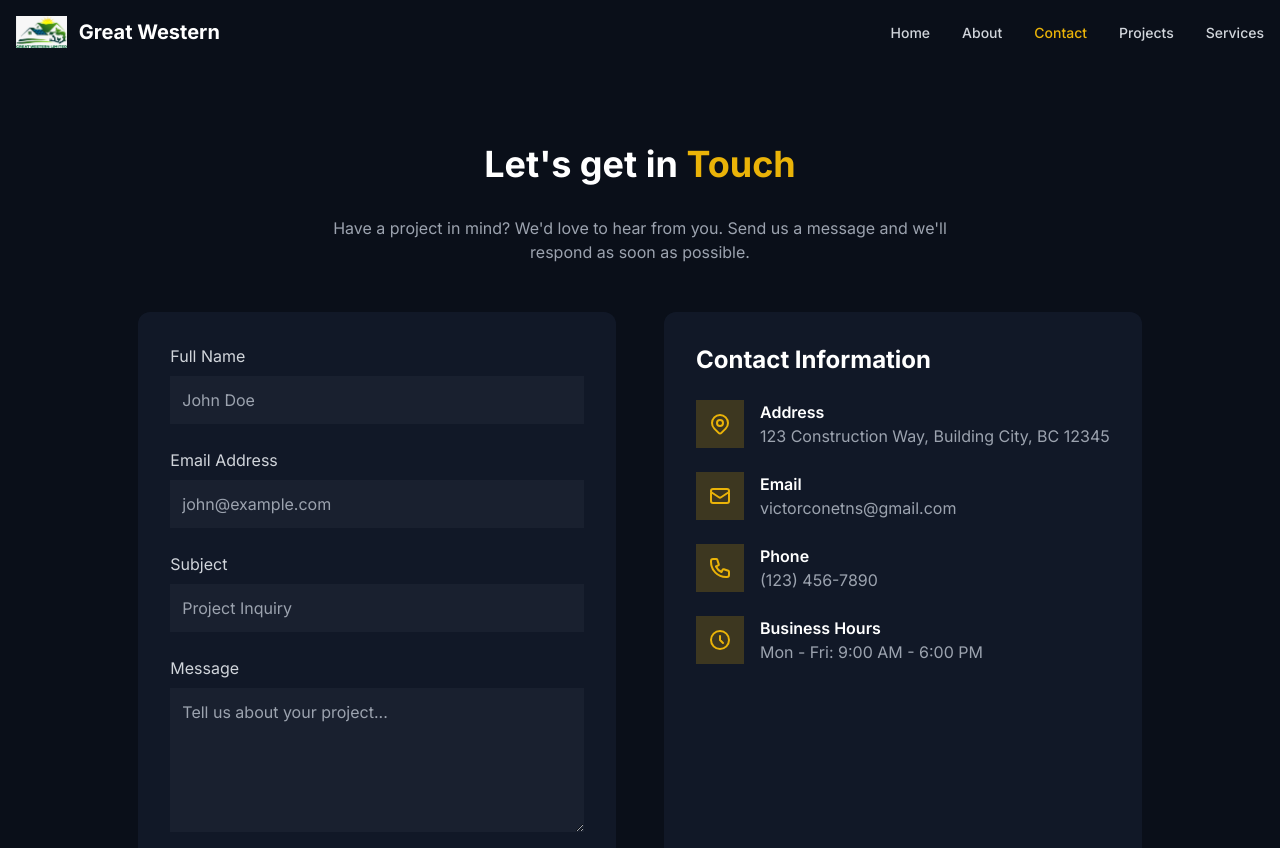
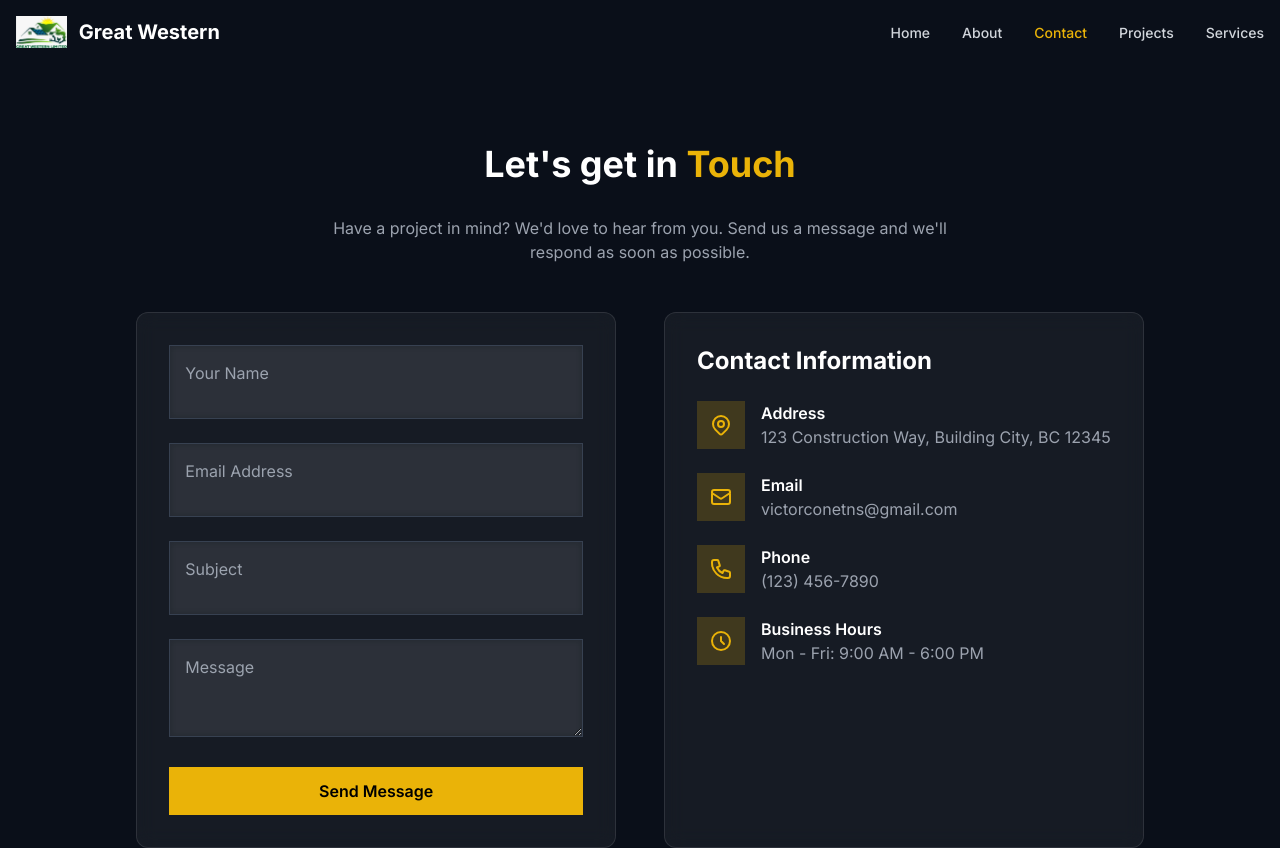
Before and after one commit to Solid-Victor/greatwestern, a Next.js app: page /contact in a window 1280 px wide. Shown: the top 848 px of the page. Built offline with nearby package versions, Linux system fonts and the light colour scheme.

Commit message:
Fix: Remove glass effect from footer and restore width to 100vw

```diff
--- a/app/about/page.tsx
+++ b/app/about/page.tsx
@@ -4,6 +4,7 @@ import { motion } from "framer-motion";
 import Image from "next/image";
 import { Button } from "@/components/ui/Button";
 import HeaderText from "@/components/ui/HeaderText";
+import { useTransform } from "framer-motion";
 
 const AboutPage = () => {
   return (
@@ -60,10 +61,23 @@ const AboutPage = () => {
             { number: "100+", label: "Expert Team" },
             { number: "50+", label: "Awards Won" },
           ].map((stat, index) => (
-            <div key={index} className="text-center">
-              <h4 className="text-4xl font-bold text-yellow-500 mb-2">{stat.number}</h4>
+            <motion.div
+              key={index}
+              initial={{ scale: 0.5, opacity: 0 }}
+              whileInView={{ scale: 1, opacity: 1 }}
+              viewport={{ once: true }}
+              className="stats-card"
+            >
+              <motion.span
+                initial={{ opacity: 0 }}
+                animate={{ opacity: 1 }}
+                transition={{ duration: 2 }}
+                className="text-4xl font-bold text-yellow-500"
+              >
+                {stat.number}
+              </motion.span>
               <p className="text-gray-400">{stat.label}</p>
-            </div>
+            </motion.div>
           ))}
         </motion.div>
 
--- a/app/contact/page.tsx
+++ b/app/contact/page.tsx
@@ -107,76 +107,79 @@ export default function ContactPage() {
           >
             <form onSubmit={handleSubmit} className="space-y-6">
               <div>
-                <label htmlFor="name" className="block text-gray-300 mb-2">
-                  Full Name
+                <div className="relative">
+                  <input
+                    id="name"
+                    type="text"
+                    className="peer w-full p-4 pt-8 bg-white/5 backdrop-blur-sm rounded-lg border border-gray-700 focus:border-yellow-500 transition-all duration-300"
+                    placeholder=" "
+                  />
+                  <label
+                    htmlFor="name"
+                    className="absolute left-4 top-2 text-sm text-gray-400 transition-all duration-300 peer-placeholder-shown:top-4 peer-placeholder-shown:text-base peer-focus:top-2 peer-focus:text-sm"
+                  >
+                    Your Name
                   </label>
-                <input
-                  type="text"
-                  id="name"
-                  value={formData.name}
-                  onChange={(e) => setFormData({ ...formData, name: e.target.value })}
-                  className={`w-full p-3 bg-[rgba(25,32,47,1)] text-white rounded-lg focus:outline-none focus:ring-2 ${
-                    errors.name ? 'focus:ring-red-500 border-red-500' : 'focus:ring-yellow-500'
-                  }`}
-                  placeholder="John Doe"
-                />
+                </div>
                 {errors.name && (
                   <p className="text-red-500 text-sm mt-1">{errors.name}</p>
                 )}
               </div>
 
               <div>
-                <label htmlFor="email" className="block text-gray-300 mb-2">
+                <div className="relative">
+                  <input
+                    id="email"
+                    type="email"
+                    className="peer w-full p-4 pt-8 bg-white/5 backdrop-blur-sm rounded-lg border border-gray-700 focus:border-yellow-500 transition-all duration-300"
+                    placeholder=" "
+                  />
+                  <label
+                    htmlFor="email"
+                    className="absolute left-4 top-2 text-sm text-gray-400 transition-all duration-300 peer-placeholder-shown:top-4 peer-placeholder-shown:text-base peer-focus:top-2 peer-focus:text-sm"
+                  >
                     Email Address
                   </label>
-                <input
-                  type="email"
-                  id="email"
-                  value={formData.email}
-                  onChange={(e) => setFormData({ ...formData, email: e.target.value })}
-                  className={`w-full p-3 bg-[rgba(25,32,47,1)] text-white rounded-lg focus:outline-none focus:ring-2 ${
-                    errors.email ? 'focus:ring-red-500 border-red-500' : 'focus:ring-yellow-500'
-                  }`}
-                  placeholder="john@example.com"
-                />
+                </div>
                 {errors.email && (
                   <p className="text-red-500 text-sm mt-1">{errors.email}</p>
                 )}
               </div>
 
               <div>
-                <label htmlFor="subject" className="block text-gray-300 mb-2">
+                <div className="relative">
+                  <input
+                    id="subject"
+                    type="text"
+                    className="peer w-full p-4 pt-8 bg-white/5 backdrop-blur-sm rounded-lg border border-gray-700 focus:border-yellow-500 transition-all duration-300"
+                    placeholder=" "
+                  />
+                  <label
+                    htmlFor="subject"
+                    className="absolute left-4 top-2 text-sm text-gray-400 transition-all duration-300 peer-placeholder-shown:top-4 peer-placeholder-shown:text-base peer-focus:top-2 peer-focus:text-sm"
+                  >
                     Subject
                   </label>
-                <input
-                  type="text"
-                  id="subject"
-                  value={formData.subject}
-                  onChange={(e) => setFormData({ ...formData, subject: e.target.value })}
-                  className={`w-full p-3 bg-[rgba(25,32,47,1)] text-white rounded-lg focus:outline-none focus:ring-2 ${
-                    errors.subject ? 'focus:ring-red-500 border-red-500' : 'focus:ring-yellow-500'
-                  }`}
-                  placeholder="Project Inquiry"
-                />
+                </div>
                 {errors.subject && (
                   <p className="text-red-500 text-sm mt-1">{errors.subject}</p>
                 )}
               </div>
 
               <div>
-                <label htmlFor="message" className="block text-gray-300 mb-2">
+                <div className="relative">
+                  <textarea
+                    id="message"
+                    className="peer w-full p-4 pt-8 bg-white/5 backdrop-blur-sm rounded-lg border border-gray-700 focus:border-yellow-500 transition-all duration-300"
+                    placeholder=" "
+                  />
+                  <label
+                    htmlFor="message"
+                    className="absolute left-4 top-2 text-sm text-gray-400 transition-all duration-300 peer-placeholder-shown:top-4 peer-placeholder-shown:text-base peer-focus:top-2 peer-focus:text-sm"
+                  >
                     Message
                   </label>
-                <textarea
-                  id="message"
-                  value={formData.message}
-                  onChange={(e) => setFormData({ ...formData, message: e.target.value })}
-                  className={`w-full p-3 bg-[rgba(25,32,47,1)] text-white rounded-lg focus:outline-none focus:ring-2 ${
-                    errors.message ? 'focus:ring-red-500 border-red-500' : 'focus:ring-yellow-500'
-                  }`}
-                  rows={5}
-                  placeholder="Tell us about your project..."
-                />
+                </div>
                 {errors.message && (
                   <p className="text-red-500 text-sm mt-1">{errors.message}</p>
                 )}
--- a/app/globals.css
+++ b/app/globals.css
@@ -14,8 +14,9 @@
 }
 
 .glass-effect {
-  background: linear-gradient(to bottom, rgb(17, 24, 39), rgb(17, 24, 39));
-  backdrop-filter: blur(8px);
+  background: rgba(255, 255, 255, 0.05);
+  backdrop-filter: blur(10px);
+  border: 1px solid rgba(255, 255, 255, 0.1);
 }
 
 @layer utilities {
@@ -23,3 +24,22 @@
     text-wrap: balance;
   }
 }
+
+/* Add smooth scrolling */
+html {
+  scroll-behavior: smooth;
+}
+
+/* Add custom scrollbar */
+::-webkit-scrollbar {
+  width: 10px;
+}
+
+::-webkit-scrollbar-track {
+  background: rgba(17,24,39,1);
+}
+
+::-webkit-scrollbar-thumb {
+  background: #EAB308;
+  border-radius: 5px;
+}
--- a/components/Footer.tsx
+++ b/components/Footer.tsx
@@ -3,6 +3,7 @@ import { FaLocationArrow } from "react-icons/fa6";
 import { socialMedia } from "@/data";
 import MagicButton from "./MagicButton";
 import Image from 'next/image';
+import { motion } from "framer-motion";
 
 const Footer = () => {
   return (
@@ -18,15 +19,17 @@ const Footer = () => {
             </p>
             <div className="flex space-x-4">
               {socialMedia.map((info) => (
-                <a
+                <motion.a
                   key={info.id}
                   href={info.link}
                   target="_blank"
                   rel="noopener noreferrer"
                   className="w-10 h-10 flex items-center justify-center rounded-lg bg-[rgba(25,32,47,1)] hover:bg-yellow-500 transition-colors duration-300"
+                  whileHover={{ scale: 1.1, rotate: 5 }}
+                  whileTap={{ scale: 0.9 }}
                 >
                   <Image src={info.img} alt="social" width={24} height={24} />
-                </a>
+                </motion.a>
               ))}
             </div>
           </div>
--- a/components/Hero.tsx
+++ b/components/Hero.tsx
@@ -119,7 +119,7 @@ const Hero = () => {
       {/* Content */}
       <div className="relative z-20 h-full flex items-center justify-center">
         <div className="relative z-10 max-w-7xl mx-auto px-4 text-center text-white mt-50">
-          <h1 className="hero-title text-5xl md:text-7xl font-bold mb-6 ">
+          <h1 className="hero-title text-5xl md:text-7xl font-bold mb-6">
             {carouselData[activeIndex].title}{" "}
             <span className="text-yellow-500">
               {carouselData[activeIndex].highlight}
--- a/components/RecentProjects.tsx
+++ b/components/RecentProjects.tsx
@@ -6,6 +6,7 @@ import gsap from "gsap";
 import { ScrollTrigger } from "gsap/ScrollTrigger";
 import { projects } from "@/data";
 import HeaderText from "@/components/ui/HeaderText";
+import { motion } from "framer-motion";
 
 gsap.registerPlugin(ScrollTrigger);
 
@@ -70,9 +71,19 @@ const RecentProjects = () => {
         {/* Projects Grid */}
         <div className="grid grid-cols-1 md:grid-cols-2 lg:grid-cols-3 gap-8">
           {filteredProjects.map((project, index) => (
-            <div
+            <motion.div
               key={index}
-              className="project-card group relative overflow-hidden rounded-lg shadow-lg bg-[rgba(17,24,39,1)]"
+              whileHover={{ scale: 1.02 }}
+              whileTap={{ scale: 0.98 }}
+              className="project-card group relative overflow-hidden rounded-xl shadow-2xl"
+            >
+              <div className="absolute inset-0 bg-gradient-to-t from-black via-transparent to-transparent opacity-0 group-hover:opacity-100 transition-opacity duration-300" />
+
+              <motion.div
+                initial={{ opacity: 0, y: 20 }}
+                whileInView={{ opacity: 1, y: 0 }}
+                viewport={{ once: true }}
+                className="relative z-10 p-6"
               >
                 <div className="relative h-64">
                   <Image
@@ -93,7 +104,8 @@ const RecentProjects = () => {
                     </span>
                   </div>
                 </div>
-          </div>
+              </motion.div>
+            </motion.div>
           ))}
         </div>
       </div>
```
Lines whose indentation alone changed are shown as unchanged.
